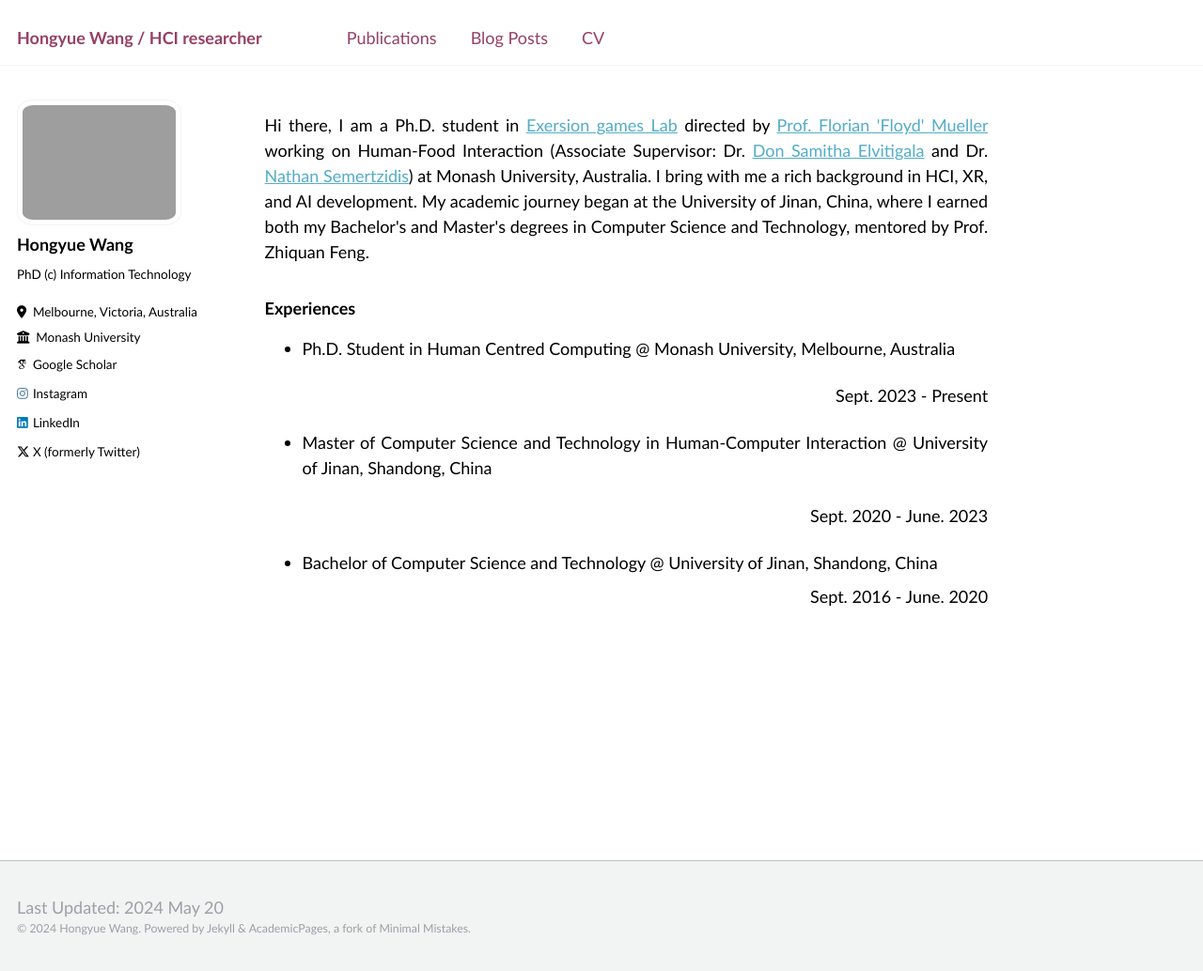
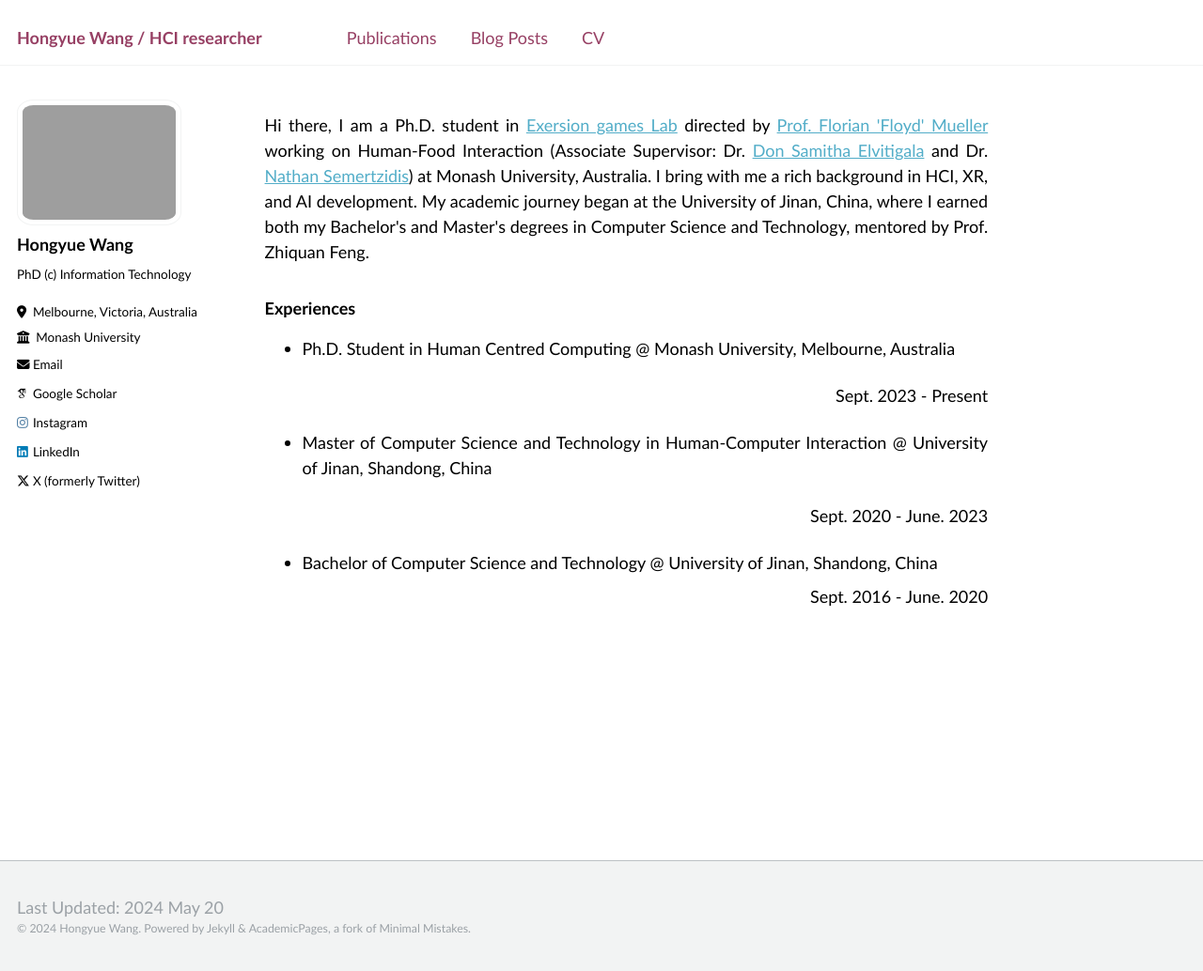
Before and after one commit to hongyue-howard-wang/hongyue-howard-wang.github.io, a Jekyll site: the page built from _pages/about.md, in a window 1280 px wide and 1034 px high. Shown: the whole window at 94% size. Built offline with Jekyll 4.4.1, drawn with Linux system fonts in a browser that asks for light colours; some web fonts are replaced.

Commit message:
Update _config.yml

```diff
--- a/_config.yml
+++ b/_config.yml
@@ -28,7 +28,7 @@ author:
   location         : "Melbourne, Victoria, Australia"
   employer         : "Monash University"
   # uri              : "https://hongyue-howard-wang.github.io"
-  # email            : "hongyue@exertiongameslab.org"
+  email            : "hongyue@exertiongameslab.org"
 
   # Academic websites
   arxiv            : # URL - Update with the correct link to your profile
```
